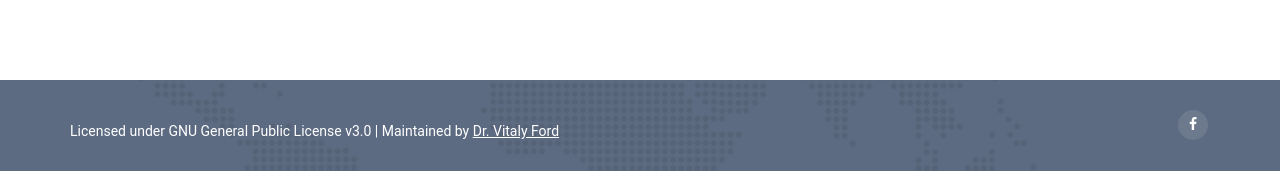
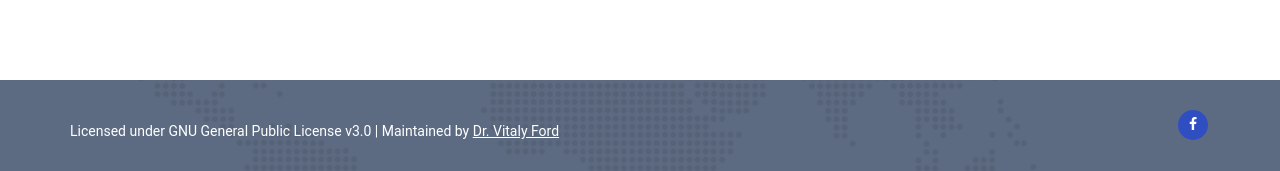
Before and after one commit to teachcyber/teachcyber.github.io, a Jekyll site: the page built from index.html, in a window 1280 px wide. Shown: the part 1003-1174 px from the top of the page. Built offline with Jekyll 4.4.1, drawn with Linux system fonts in a browser that asks for light colours.

Commit message:
Change social icons color to blue-ish

```diff
--- a/assets/css/style.css
+++ b/assets/css/style.css
@@ -1832,7 +1832,7 @@ ul#nav li ul a,
 }
 
 .footer-social-bookmark .social-bookmark li a {
-    background: rgba(255, 255, 255, 0.1) none repeat scroll 0 0;
+    background: rgba(0, 50, 255, 0.5) none repeat scroll 0 0;
     border-radius: 50%;
     color: #fff;
     display: inline-block;
```
Also changed, not shown: assets/css/style.min.css.
